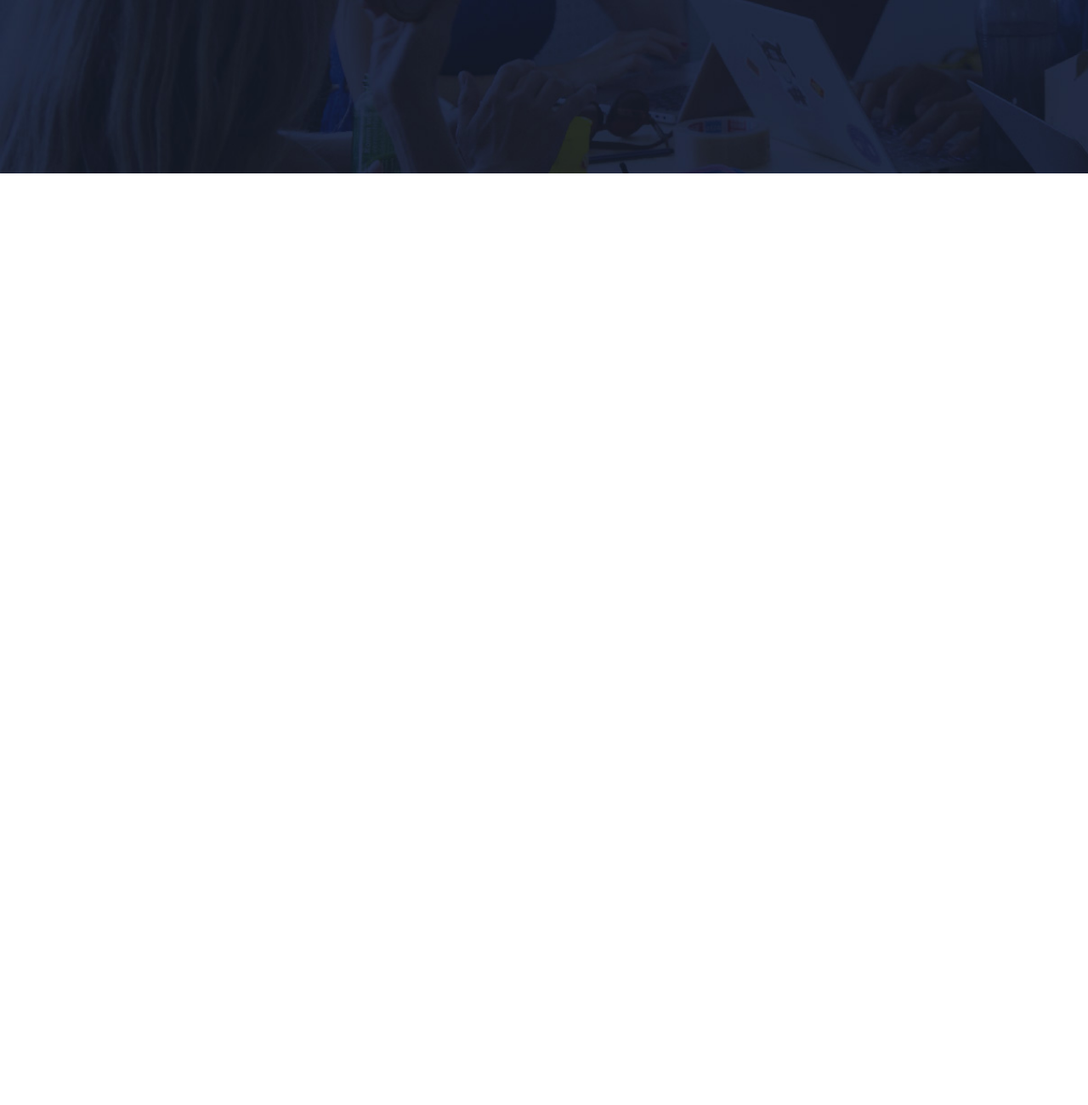
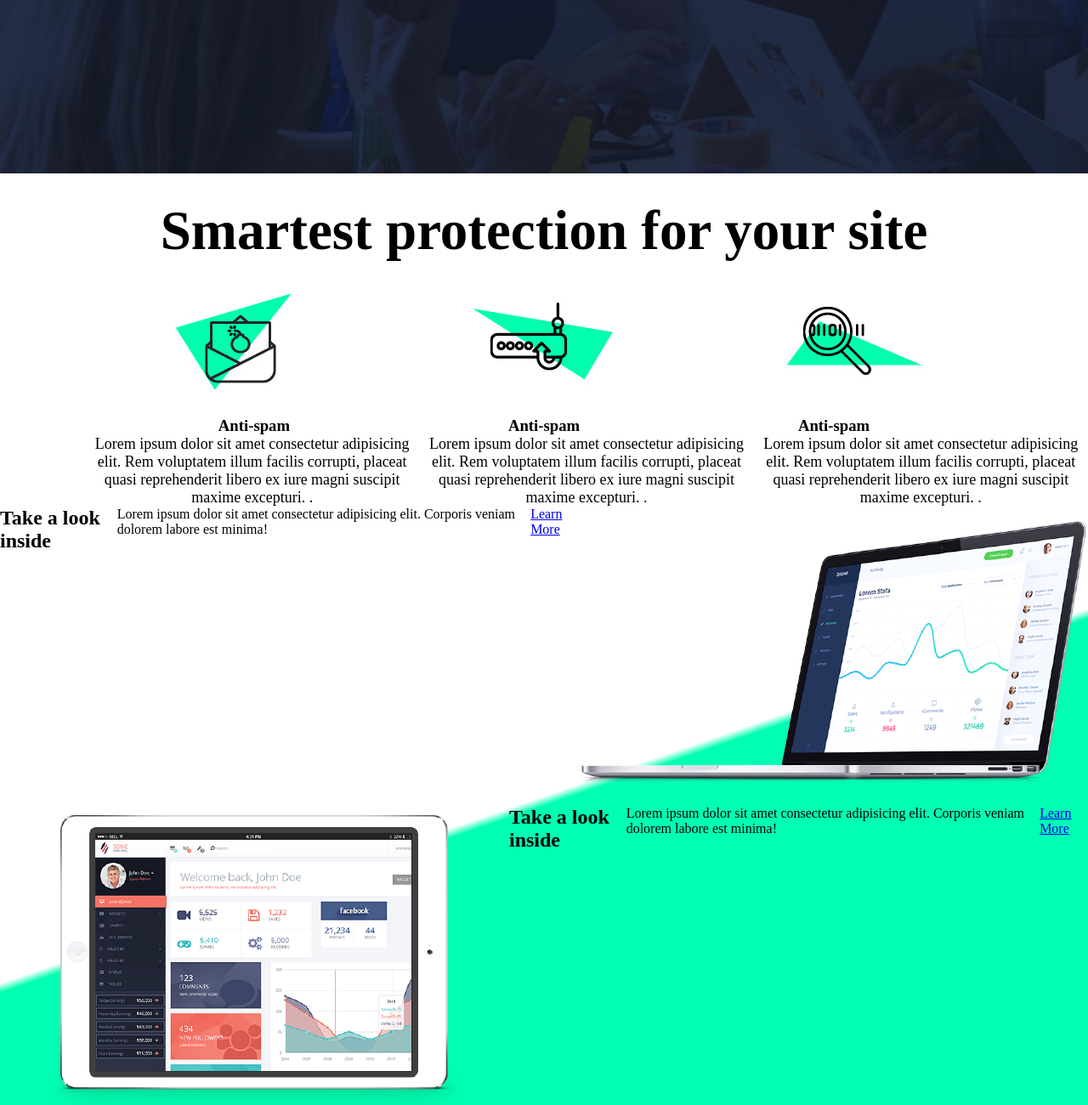
Before and after one commit to osorio99/henry_atlas, a plain HTML site: page index.html in a window 1280 px wide. Shown: the part 476-1776 px from the top of the page at 85% size. Before the commit the page ends 800 px from the top, so only its background shows below. Drawn offline with Linux system fonts and the light colour scheme.

Commit message:
actulizacion del trabajo N2

```diff
--- a/index.html
+++ b/index.html
@@ -25,7 +25,55 @@
 
 		</main>
 		<section>
+			<h2 class="title2">Smartest protection for your site</h2>
+			<div class="imagenes">
+				<img src="assets/images/smart-protect-1.jpg" alt="">
 
+				<img src="assets/images/smart-protect-2.jpg" alt="">
+
+				<img src="assets/images/smart-protect-3.jpg" alt="">
+
+
+			</div>
+			<div class="imagenes">
+				<h3>Anti-spam</h3>
+
+				<h3>Anti-spam</h3>
+
+				<h3>Anti-spam</h3>
+			</div>
+			<div class="imagenes1">
+
+				<p>Lorem ipsum dolor sit amet consectetur adipisicing elit. Rem voluptatem illum facilis corrupti, placeat quasi reprehenderit libero ex iure magni suscipit maxime excepturi. .</p>
+
+
+				<p>Lorem ipsum dolor sit amet consectetur adipisicing elit. Rem voluptatem illum facilis corrupti, placeat quasi reprehenderit libero ex iure magni suscipit maxime excepturi. .</p>
+
+
+				<p>Lorem ipsum dolor sit amet consectetur adipisicing elit. Rem voluptatem illum facilis corrupti, placeat quasi reprehenderit libero ex iure magni suscipit maxime excepturi. .</p>
+
+			</div>
+		</section>
+		<section class="section2">
+			<div class="parte1">
+			<h2 class="title3"> Take a look inside</h2>
+			<p>Lorem ipsum dolor sit amet consectetur adipisicing elit. Corporis veniam dolorem labore est minima! </p>
+			<a href="#">Learn More</a>
+
+			<img src="assets/images/feature-1.png" alt="computador">
+
+		</div>
+
+
+		<div class="parte2">
+				<img src="assets/images/feature-2.png" alt="tablet">
+				<h2 class="title4"> Take a look inside</h2>
+				<p>Lorem ipsum dolor sit amet consectetur adipisicing elit. Corporis veniam dolorem labore est minima! </p>
+				<a href="#">Learn More</a>
+		</div>
+		</section>
+		<section>
+			<h2> </h2>
 		</section>
 		<footer>
 
--- a/styles/style.css
+++ b/styles/style.css
@@ -29,6 +29,39 @@ header{
     color: aliceblue;
 }
 
-.img{
+
+.title2{
+    font-size: 65px;
+    text-align: center;
+    margin-top: 30px;
+}
+
+
+.imagenes{
+    display: flex;
+    justify-content: space-evenly;
+    text-align: center;
 
 }
+
+.imagenes1 {
+    display: flex;
+    text-align: center;
+    font-size: 18px;
+
+    margin-left: 100px;
+ align-items: space-evenly;
+}
+
+.section2{
+    background: rgb(0,255,179);
+background: linear-gradient(341deg, rgba(0,255,179,1) 10%, rgba(0,255,179,1) 14%, rgba(0,255,179,1) 50%, rgba(255,255,255,1) 51%);
+}
+.parte1{
+    display: flex;
+}
+
+
+.parte2{
+    display: flex;
+}
```
